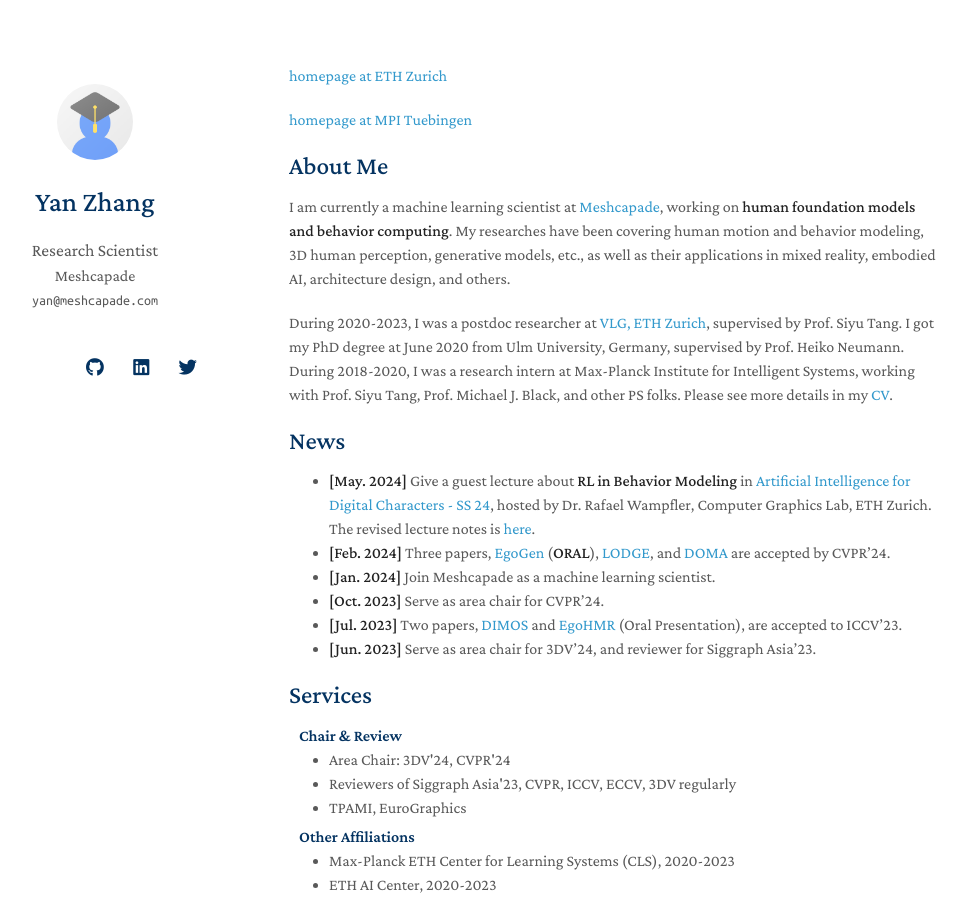
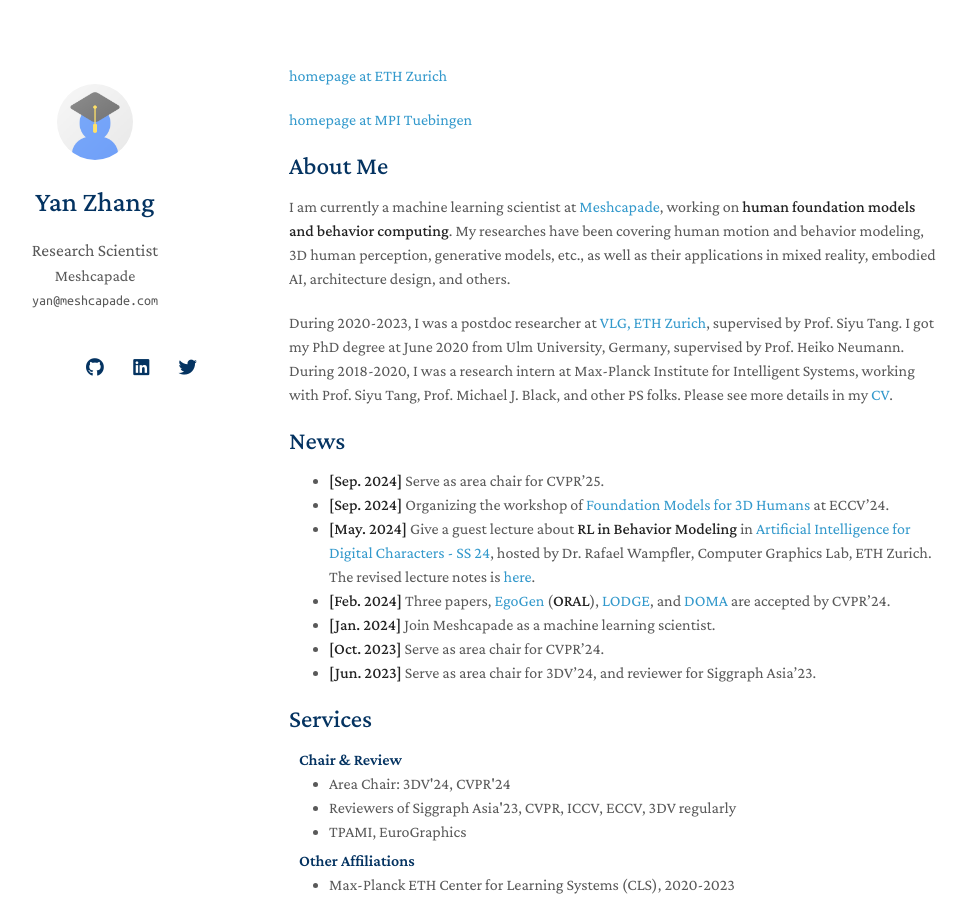
Before and after one commit to yz-cnsdqz/yz-cnsdqz.github.io, a Jekyll site: the page built from index.md, in a window 1280 px wide and 900 px high. Shown: the whole window, without its empty margins (181-1147 px from the left). Built offline with Jekyll 4.4.1, drawn with Linux system fonts in a browser that asks for light colours; nearby versions of some CDN libraries; a style sheet for code colours, icons or effects is not loaded.

Commit message:
update personal info

```diff
--- a/index.md
+++ b/index.md
@@ -26,11 +26,12 @@ Please see more details in my [CV](assets/files/yanzhang_CV.pdf).
 
 
 ## News
+- **[Sep. 2024]** Serve as area chair for CVPR'25.
+- **[Sep. 2024]** Organizing the workshop of [Foundation Models for 3D Humans](https://human-foundation.github.io/workshop-eccv-2024/) at ECCV'24.
 - **[May. 2024]** Give a guest lecture about **RL in Behavior Modeling** in [Artificial Intelligence for Digital Characters - SS 24](https://cgl.ethz.ch/teaching/aichar24/home.php), hosted by Dr. Rafael Wampfler, Computer Graphics Lab, ETH Zurich. The revised lecture notes is [here]().
 - **[Feb. 2024]** Three papers, [EgoGen](https://ego-gen.github.io) (**ORAL**), [LODGE](https://li-ronghui.github.io/lodge), and [DOMA](https://yz-cnsdqz.github.io/eigenmotion/DOMA/) are accepted by CVPR'24.
 - **[Jan. 2024]** Join Meshcapade as a machine learning scientist.
 - **[Oct. 2023]** Serve as area chair for CVPR'24.
-- **[Jul. 2023]** Two papers, [DIMOS](https://zkf1997.github.io/DIMOS/) and [EgoHMR](https://sanweiliti.github.io/egohmr/egohmr.html) (Oral Presentation), are accepted to ICCV'23.
 - **[Jun. 2023]** Serve as area chair for 3DV'24, and reviewer for Siggraph Asia'23.
 
 {% include_relative _includes/services.md %}
```
